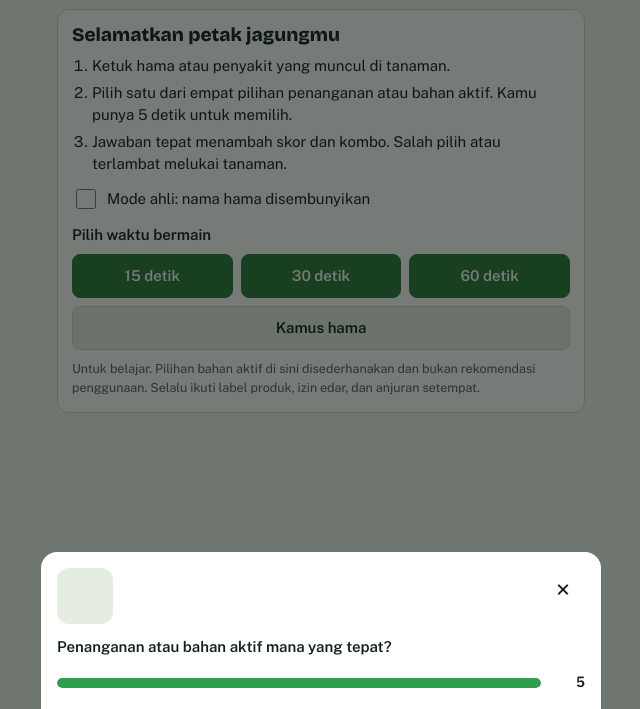
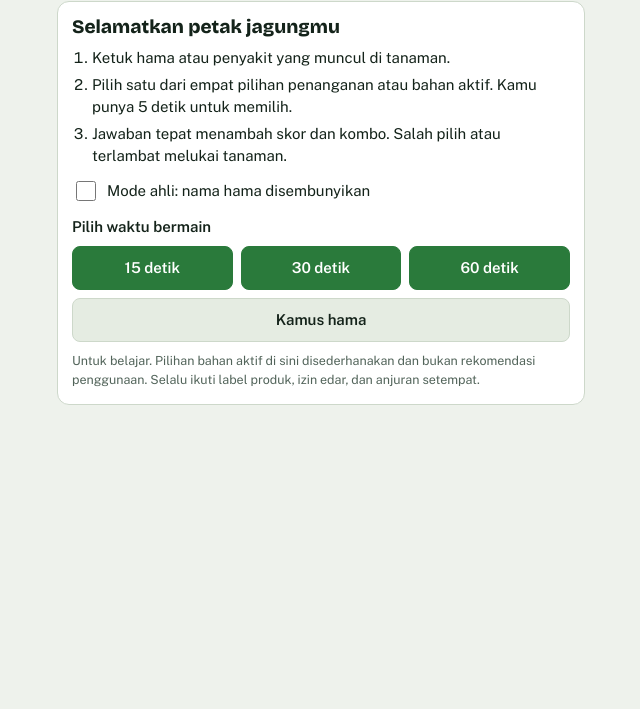
Before and after one commit to meer-sa/Simulasi-Jagung, a plain HTML site: page pembasmi-hama.html in a window 1280 px wide. Shown: the part 91-800 px from the top of the page, without its empty margins (319-959 px from the left). Drawn offline with nearby package versions, Linux system fonts and the light colour scheme.

Commit message:
Add files via upload

```diff
--- a/pembasmi-hama.html
+++ b/pembasmi-hama.html
@@ -13,6 +13,10 @@
 <link rel="preconnect" href="https://fonts.googleapis.com">
 <link rel="stylesheet" href="https://fonts.googleapis.com/css2?family=Bricolage+Grotesque:opsz,wght@12..96,600;12..96,800&family=IBM+Plex+Mono:wght@500;600&family=Public+Sans:wght@400;500;600&display=swap">
 <style>
+html{color-scheme:light}
+:root{padding-top:env(safe-area-inset-top,0px)}
+body{margin:0}
+[hidden]{display:none!important}
 /* Layout: satu kolom ala HP. Kiri-kanan: HUD, lapangan 3x2 petak jagung, lembar pilihan bahan aktif dari bawah. */
 :root{
   --bg:#eef2ec; --surface:#ffffff; --surface2:#e5ece2; --ink:#14231a; --muted:#52645a; --line:#cdd8ca;
@@ -131,6 +135,8 @@ button:focus-visible,input:focus-visible{outline:3px solid #2b79b8;outline-offse
 .chip small{color:var(--muted)}
 .warnp{color:var(--bad);font-size:13px}
 </style>
+</head>
+<body>
 
 <div class="wrap">
   <header class="top">
@@ -223,9 +229,17 @@ const ACT = {
   lambda:{n:'Lambda-sihalotrin',g:'Insektisida',moa:'Piretroid (IRAC 3A)'},
   kcl:{n:'Pupuk kalium (KCl)',g:'Pupuk',moa:'Hara K yang memperkuat batang'},
   urea:{n:'Pupuk urea',g:'Pupuk',moa:'Hara N, berlebih membuat jaringan lunak'},
-  sanitasi:{n:'Sanitasi: buang dan musnahkan sumber infeksi',g:'Tindakan budidaya',moa:'Mengurangi sumber inokulum'}
+  sanitasi:{n:'Sanitasi: buang dan musnahkan sumber infeksi',g:'Tindakan budidaya',moa:'Mengurangi sumber inokulum'},
+  panen:{n:'Panen tepat waktu dan keringkan cepat',g:'Tindakan budidaya',moa:'Menekan perkembangan cendawan dan mikotoksin'}
 };
 const INSEKT_BAD = ['metalaksil','propikonazol','mankozeb','atrazin','glifosat','brodifakum','bromadiolon','nikosulfuron','mesotrion','azoksistrobin'];
+const EAR_TRAP = {
+  mankozeb:'Mankozeb adalah fungisida kontak yang bekerja di permukaan. Cendawan busuk tongkol masuk lewat rambut jagung dan luka, lalu tumbuh di dalam tongkol di bawah kelobot, jadi semprotan kontak hampir tidak menjangkaunya.',
+  azoksistrobin:'Fungisida daun tidak menjadi andalan untuk busuk tongkol. Cendawan masuk lewat rambut jagung dan luka, lalu tumbuh di dalam tongkol di bawah kelobot.',
+  propikonazol:'Fungisida tidak menjadi andalan untuk busuk tongkol. Cendawan masuk lewat rambut jagung dan luka serangga, dan hasil semprotan sulit dijamin.',
+  validamisin:'Validamisin efektif untuk penyakit pelepah, tetapi tidak menjadi andalan untuk cendawan di dalam tongkol. Tindakan budidaya lebih menentukan.',
+  metalaksil:'Metalaksil khusus cendawan semu. Fusarium adalah cendawan sejati, dan fungisida pada umumnya bukan andalan untuk busuk tongkol.'
+};
 const PESTS = {
   faw:{n:'Ulat grayak',lat:'Spodoptera frugiperda',pos:'mid',
     sym:'Larva menggerek pucuk dan daun muda. Kotoran seperti serbuk gergaji menumpuk di pelepah.',
@@ -267,11 +281,11 @@ const PESTS = {
     sym:'Lubang di tanah, tongkol digigit, jejak di sela barisan.',
     ok:['brodifakum','bromadiolon','difenakum','flokumafen','difetialon','kumatetralil','warfarin','klorofasinon','difasinon','sengfosfida','bromethalin','kolekalsiferol'],bad:['emamektin','klorantraniliprol','spinetoram','imidakloprid','tiametoksam','metalaksil','azoksistrobin','propikonazol','mankozeb','atrazin','glifosat','nikosulfuron','mesotrion'],trap:{},
     tip:'Pasang umpan di jalur tikus dan ganti kelompok bahan aktif bila umpan ditolak atau tikus kebal. Padukan dengan gropyokan, sanitasi gulma, dan predator alami seperti burung hantu. Waspadai keracunan sekunder pada predator, ternak, dan anak-anak.'},
-  stalk:{n:'Busuk batang bakteri',lat:'Dickeya zeae (Erwinia chrysanthemi pv. zeae)',pos:'low',
-    sym:'Pangkal batang atau ruas bawah membusuk basah dan berair, berbau menyengat, jaringan melunak dan mudah patah. Tanaman layu mendadak dan rebah, terutama saat lembap dan tergenang.',
-    ok:['tembaga','sanitasi'],bad:['urea','azoksistrobin','propikonazol','metalaksil','emamektin','klorantraniliprol','spinetoram','imidakloprid','tiametoksam','atrazin','glifosat','nikosulfuron','mesotrion','brodifakum','bromadiolon'],
-    trap:{urea:'Nitrogen berlebih dan genangan membuat jaringan lunak, sehingga bakteri lebih mudah berkembang.',azoksistrobin:'Azoksistrobin adalah fungisida dan tidak bekerja pada bakteri. Tembaga justru memiliki aktivitas bakterisida.',propikonazol:'Propikonazol adalah fungisida dan tidak bekerja pada bakteri. Tembaga justru memiliki aktivitas bakterisida.'},
-    tip:'Perbaiki drainase, hindari genangan dan luka pada batang, jaga N tidak berlebih, serta cabut dan musnahkan tanaman terserang. Tembaga oksiklorida bekerja sebagai protektan kontak di pangkal batang, bukan penyembuh.'},
+  stalk:{n:'Busuk batang',lat:'Fusarium spp. dan Stenocarpella maydis',pos:'low',
+    sym:'Pangkal batang melunak dan menghitam, mudah rebah menjelang masak, empulur hancur berwarna merah muda atau cokelat.',
+    ok:['kcl','tembaga'],bad:['urea','azoksistrobin','metalaksil','emamektin','klorantraniliprol','spinetoram','imidakloprid','tiametoksam','atrazin','glifosat','nikosulfuron','mesotrion','brodifakum','bromadiolon'],
+    trap:{urea:'Urea berlebih membuat jaringan lunak dan memperparah busuk batang. Kalium justru memperkuat batang.',azoksistrobin:'Fungisida daun tidak menjangkau empulur batang yang sudah membusuk. Pencegahan lewat keseimbangan hara jauh lebih efektif.'},
+    tip:'Tidak ada fungisida yang menyembuhkan batang yang sudah membusuk. Tembaga oksiklorida bekerja sebagai protektan kontak, paling berguna di pangkal batang saat gejala awal atau bila ada komponen bakteri. Cegah dengan keseimbangan N dan K, populasi tidak terlalu rapat, varietas toleran, dan hindari cekaman air.'},
   sheath:{n:'Busuk pelepah',lat:'Rhizoctonia solani f. sp. sasakii',pos:'mid',
     sym:'Bercak berpita cokelat tidak beraturan di pelepah dan batang, bisa menjalar ke tongkol, sklerotia kecil terbentuk.',
     ok:['validamisin','propikonazol','azoksistrobin'],bad:['metalaksil','emamektin','klorantraniliprol','spinetoram','imidakloprid','tiametoksam','atrazin','glifosat','brodifakum','bromadiolon','nikosulfuron','mesotrion'],
@@ -289,7 +303,17 @@ const PESTS = {
     sym:'Puru (gall) membengkak keperakan di tongkol, batang, atau daun. Isinya berubah menjadi massa spora hitam yang pecah dan tersebar.',
     ok:['sanitasi'],bad:['azoksistrobin','propikonazol','mankozeb','metalaksil','validamisin','urea','kcl','emamektin','imidakloprid','atrazin','glifosat','brodifakum'],
     trap:{urea:'Nitrogen berlebih justru meningkatkan kejadian gosong bengkak.',azoksistrobin:'Fungisida tidak menjadi andalan. Infeksi masuk lewat luka dan jaringan muda, lalu puru terbentuk di dalam tanaman.'},
-    tip:'Buang puru sebelum pecah dan musnahkan di luar petak. Hindari luka pada tanaman, jaga N tidak berlebih, dan pilih varietas yang lebih tahan.'}
+    tip:'Buang puru sebelum pecah dan musnahkan di luar petak. Hindari luka pada tanaman, jaga N tidak berlebih, dan pilih varietas yang lebih tahan.'},
+  fusear:{n:'Busuk tongkol Fusarium',lat:'Fusarium verticillioides',pos:'mid',
+    sym:'Miselium putih sampai merah muda tumbuh acak di biji, sering di sekitar biji yang luka. Biji bisa bergaris seperti bintang.',
+    ok:['klorantraniliprol','panen'],bad:['propikonazol','azoksistrobin','mankozeb','metalaksil','validamisin','urea','imidakloprid','tiametoksam','atrazin','glifosat','brodifakum','nikosulfuron'],
+    trap:Object.assign({}, EAR_TRAP, {imidakloprid:'Imidakloprid menyasar serangga pengisap. Luka tongkol biasanya berasal dari penggerek, jadi pengendalian penggerek lebih menolong.'}),
+    tip:'Kendalikan penggerek agar luka tidak terbuka, panen tepat waktu, dan keringkan cepat. Fusarium dapat menghasilkan mikotoksin (fumonisin).'},
+  gibear:{n:'Busuk tongkol Gibberella',lat:'Gibberella zeae (Fusarium graminearum)',pos:'mid',
+    sym:'Miselium merah muda sampai merah dimulai dari ujung tongkol, kelobot menempel pada tongkol. Sering muncul saat cuaca sejuk dan basah menjelang silking.',
+    ok:['sanitasi','panen'],bad:['propikonazol','azoksistrobin','mankozeb','metalaksil','validamisin','urea','klorantraniliprol','imidakloprid','atrazin','glifosat','brodifakum','emamektin'],
+    trap:Object.assign({}, EAR_TRAP, {klorantraniliprol:'Pengendalian penggerek membantu mengurangi luka, tetapi Gibberella bertahan di sisa tanaman dan masuk lewat rambut jagung. Sanitasi dan panen tepat waktu lebih menentukan.'}),
+    tip:'Musnahkan sisa tanaman sakit, rotasi, pilih hibrida yang lebih toleran, panen tepat waktu, dan keringkan cepat. Cendawan ini dapat menghasilkan mikotoksin (DON dan zearalenon).'}
 };
 /*DATA_END*/
 
@@ -307,7 +331,9 @@ const ICON = {
   sheath:'<svg class="i" viewBox="0 0 64 64"><rect x="18" y="4" width="28" height="56" rx="8" fill="#9fcb68"/><g fill="#9a6b3e" stroke="#6b4527" stroke-width="1.5"><path d="M18 18Q32 12 46 20L46 28Q32 22 18 28Z"/><path d="M18 36Q32 30 46 38L46 46Q32 40 18 46Z"/></g><g fill="#3a2a1a"><circle cx="26" cy="23" r="1.4"/><circle cx="38" cy="25" r="1.4"/><circle cx="30" cy="41" r="1.4"/><circle cx="40" cy="43" r="1.4"/></g></svg>',
   bug:'<svg class="i" viewBox="0 0 64 64"><ellipse cx="34" cy="34" rx="6" ry="20" fill="#9a8f3c" transform="rotate(35 34 34)"/><ellipse cx="34" cy="34" rx="3.5" ry="17" fill="#b8ad57" transform="rotate(35 34 34)"/><circle cx="50" cy="19" r="4.2" fill="#6b6228"/><path d="M52 16l8-8M54 19l8-3" stroke="#4a4420" stroke-width="1.4" fill="none" stroke-linecap="round"/><path d="M26 36l-14 4M30 44l-10 12M38 26l12 10M42 36l10 12" stroke="#4a4420" stroke-width="1.6" stroke-linecap="round"/></svg>',
   mealy:'<svg class="i" viewBox="0 0 64 64"><path d="M8 54Q30 12 58 20" stroke="#6aa84f" stroke-width="5" fill="none" stroke-linecap="round"/><g fill="#f4f1e8" stroke="#cfc8b4" stroke-width="1"><ellipse cx="26" cy="36" rx="10" ry="6.5" transform="rotate(-30 26 36)"/><ellipse cx="42" cy="26" rx="8" ry="5.5" transform="rotate(-20 42 26)"/></g><g stroke="#cfc8b4" stroke-width="1.2" stroke-linecap="round"><path d="M17 32l-5-3M18 40l-6 2M22 44l-3 5M34 42l2 5M36 24l-3-5M45 20l1-5M50 30l5 2"/></g></svg>',
-  smut:'<svg class="i" viewBox="0 0 64 64"><ellipse cx="32" cy="34" rx="11" ry="26" fill="#a9cf6e"/><path d="M32 8Q22 30 32 60Q42 30 32 8Z" fill="#8bb857" opacity=".6"/><g stroke="#8d8a7a" stroke-width="1.5"><circle cx="25" cy="29" r="9" fill="#dedbcd"/><circle cx="38" cy="41" r="8.5" fill="#3b3a38"/><circle cx="29" cy="49" r="5.5" fill="#dedbcd"/></g><g fill="#2a2622"><circle cx="23" cy="27" r="1.3"/><circle cx="28" cy="32" r="1.2"/><circle cx="30" cy="48" r="1"/></g><g fill="#c9c6b8"><circle cx="36" cy="39" r="1.2"/><circle cx="40" cy="44" r="1.2"/></g></svg>'
+  smut:'<svg class="i" viewBox="0 0 64 64"><ellipse cx="32" cy="34" rx="11" ry="26" fill="#a9cf6e"/><path d="M32 8Q22 30 32 60Q42 30 32 8Z" fill="#8bb857" opacity=".6"/><g stroke="#8d8a7a" stroke-width="1.5"><circle cx="25" cy="29" r="9" fill="#dedbcd"/><circle cx="38" cy="41" r="8.5" fill="#3b3a38"/><circle cx="29" cy="49" r="5.5" fill="#dedbcd"/></g><g fill="#2a2622"><circle cx="23" cy="27" r="1.3"/><circle cx="28" cy="32" r="1.2"/><circle cx="30" cy="48" r="1"/></g><g fill="#c9c6b8"><circle cx="36" cy="39" r="1.2"/><circle cx="40" cy="44" r="1.2"/></g></svg>',
+  fusear:'<svg class="i" viewBox="0 0 64 64"><path d="M32 6Q16 18 18 44Q22 58 32 60Q42 58 46 44Q48 18 32 6Z" fill="#e0b92e"/><g stroke="#b88f1a" stroke-width="1" fill="none"><path d="M22 22h20M20 30h24M20 38h24M22 46h20M32 10v48"/></g><g fill="#f7f1f1" stroke="#d9a8b4" stroke-width="1.2"><ellipse cx="26" cy="28" rx="6" ry="4"/><ellipse cx="38" cy="38" rx="6.5" ry="4.5"/><ellipse cx="29" cy="49" rx="5" ry="3.5"/></g><g fill="#e8b7c4" opacity=".8"><circle cx="38" cy="38" r="2"/><circle cx="26" cy="28" r="1.6"/></g></svg>',
+  gibear:'<svg class="i" viewBox="0 0 64 64"><path d="M32 6Q16 18 18 44Q22 58 32 60Q42 58 46 44Q48 18 32 6Z" fill="#e0b92e"/><g stroke="#b88f1a" stroke-width="1" fill="none"><path d="M20 40h24M22 48h20M32 30v28"/></g><path d="M32 6Q16 18 19 34Q32 28 45 34Q48 18 32 6Z" fill="#c2415a"/><path d="M20 34Q32 27 44 34Q40 41 32 38Q24 41 20 34Z" fill="#ec9bb0"/><path d="M17 38Q11 52 23 61M47 38Q53 52 41 61" stroke="#6fae4a" stroke-width="5" fill="none" stroke-linecap="round"/></svg>'
 };
 const PLANT = '<svg class="plant" viewBox="0 0 100 140" aria-hidden="true"><rect x="0" y="122" width="100" height="18" fill="var(--soil)"/><path d="M50 126V30" stroke="var(--stem)" stroke-width="5" stroke-linecap="round"/><g fill="var(--pc)"><path d="M50 108Q18 100 6 114Q30 108 50 114Z"/><path d="M50 96Q82 86 96 100Q72 98 50 104Z"/><path d="M50 80Q20 68 8 78Q30 78 50 86Z"/><path d="M50 66Q78 54 92 64Q70 66 50 72Z"/><path d="M50 52Q30 38 18 44Q36 50 50 58Z"/><path d="M50 42Q68 28 80 32Q66 40 50 48Z"/></g><ellipse cx="58" cy="84" rx="5" ry="11" fill="#c9b458" transform="rotate(-18 58 84)"/></svg>';
 
@@ -332,7 +358,7 @@ function renderDict(){
     '<div class="card"><h2>Kamus hama</h2><p class="muted" style="margin:4px 0 0">Gejala dan bahan aktif yang dipakai di game ini. Disederhanakan untuk belajar.</p></div>' +
     Object.keys(PESTS).map(k => { const P = PESTS[k], tr = Object.values(P.trap)[0];
       return '<div class="card dcard"><span class="ic">'+ICON[k]+'</span><div><h3>'+P.n+'</h3><span class="muted" style="font-size:12.5px"><i>'+P.lat+'</i></span><p>'+P.sym+'</p><div class="chips">'+names(k)+'</div><p class="muted">'+P.tip+'</p>'+(tr?'<p class="warnp">Jebakan: '+tr+'</p>':'')+'</div></div>'; }).join('') +
-    '<div class="card"><p class="foot" style="margin:0">Pestisida harus terdaftar dan dipakai sesuai label. Beberapa bahan aktif dibatasi atau tidak dianjurkan di wilayah tertentu. Rotasi kelompok cara kerja (IRAC, FRAC, HRAC) membantu menunda resistensi. Tidak semua bahan aktif rodentisida terdaftar atau tersedia di Indonesia, jadi selalu cek izin edar dan label. Untuk gosong bengkak, fungisida tidak menjadi andalan: varietas toleran, sanitasi, dan menghindari luka pada tanaman lebih menentukan.</p></div>' +
+    '<div class="card"><p class="foot" style="margin:0">Pestisida harus terdaftar dan dipakai sesuai label. Beberapa bahan aktif dibatasi atau tidak dianjurkan di wilayah tertentu. Rotasi kelompok cara kerja (IRAC, FRAC, HRAC) membantu menunda resistensi. Tidak semua bahan aktif rodentisida terdaftar atau tersedia di Indonesia, jadi selalu cek izin edar dan label. Untuk gosong bengkak dan busuk tongkol, fungisida tidak menjadi andalan: varietas toleran, sanitasi, pengendalian penggerek, dan panen tepat waktu lebih menentukan.</p></div>' +
     '<div class="btns"><button class="btn primary" id="dictBack">Kembali</button></div>';
 }
 
```
